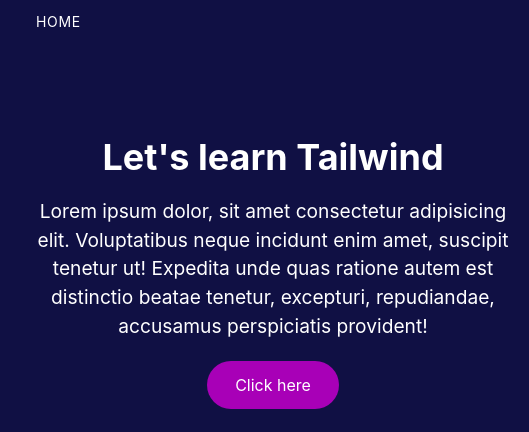
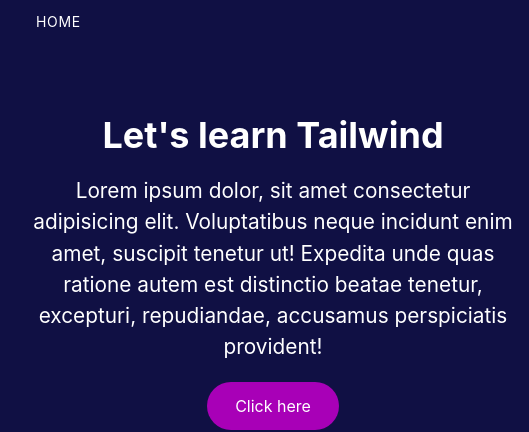
Before and after one commit to Coderchimerem/Tailwind-css-beginners, a website built with Vite: page index.html in a window 1280 px wide. Shown: the top 432 px of the page, 116-645 px from the left. Built offline with nearby package versions, Linux system fonts and the light colour scheme; grey boxes are pictures that could not be loaded.

Commit message:
Increased font size of p under LET'S LEARN TAILWIND.

```diff
--- a/index.html
+++ b/index.html
@@ -23,7 +23,7 @@
       <img src="./public/waterfall.jpg" alt="waterfall" width="7952" height="4811" class="rounded-xl lg:order-2">
       <div class="space-y-5 ">
         <h1 class="text-4xl font-bold">Let's learn Tailwind</h1>
-        <p class="text-[1.2rem]">Lorem ipsum dolor, sit amet consectetur adipisicing elit. Voluptatibus neque incidunt enim amet, suscipit tenetur ut! Expedita unde quas ratione autem est distinctio beatae tenetur, excepturi, repudiandae, accusamus perspiciatis provident!</p>
+        <p class="text-[1.3rem]">Lorem ipsum dolor, sit amet consectetur adipisicing elit. Voluptatibus neque incidunt enim amet, suscipit tenetur ut! Expedita unde quas ratione autem est distinctio beatae tenetur, excepturi, repudiandae, accusamus perspiciatis provident!</p>
         <a href="" class="inline-block bg-fuchsia-700 hover:bg-fuchsia-600 py-3 px-7 rounded-full transition-colors">Click here</a>
       </div>
     </section>
```
